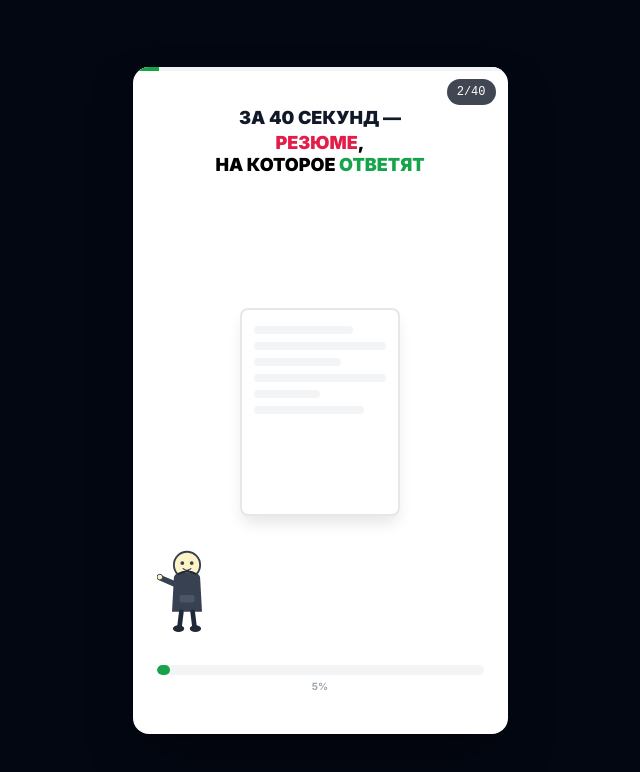
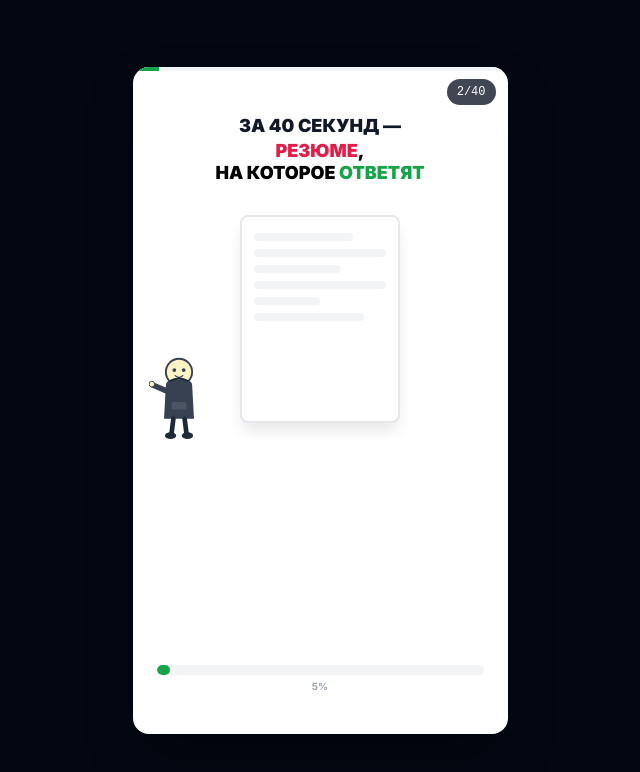
Before and after one commit to mytmen14-spec/resume, a React (Vite) app: page / in a window 1280 px wide. Both pictures are taken after a click on the button "▶ Запустить видео". Shown: the top 772 px of the page, without its empty margins (320-960 px from the left). Built offline with nearby package versions, Linux system fonts and the light colour scheme.

Commit message:
task snapshot 6b33fa4f-8ddc-4363-bf5b-92140d6541f1

```diff
--- a/src/App.tsx
+++ b/src/App.tsx
@@ -167,13 +167,10 @@ function IntroScene({ time }: { time: number }) {
   const opacity = time < 0.5 ? time / 0.5 : time > 5 ? (5.5 - time) / 0.5 : 1;
 
   return (
-    <div style={{ position: 'absolute', inset: 0, display: 'flex', flexDirection: 'column', alignItems: 'center', justifyContent: 'center', padding: '16px', opacity }}>
+    <div style={{ position: 'absolute', inset: 0, display: 'flex', flexDirection: 'column', alignItems: 'center', justifyContent: 'flex-start', padding: '16px', opacity }}>
       {/* Title */}
       <div style={{
-        position: 'absolute',
-        top: '40px',
-        left: '16px',
-        right: '16px',
+        marginTop: '32px',
         textAlign: 'center',
         opacity: time >= 0.8 ? 1 : 0,
         transform: time >= 0.8 ? 'scale(1)' : 'scale(0.5)',
@@ -198,7 +195,7 @@ function IntroScene({ time }: { time: number }) {
         border: '2px solid #e5e7eb',
         borderRadius: '8px',
         boxShadow: '0 10px 15px -3px rgba(0, 0, 0, 0.1)',
-        marginTop: '24px',
+        marginTop: '32px',
         transform: time < 0.6 ? 'translateY(120%)' : 'translateY(0)',
         transition: 'transform 0.6s ease-out',
       }}>
@@ -209,13 +206,13 @@ function IntroScene({ time }: { time: number }) {
         </div>
       </div>
 
-      {/* Character */}
+      {/* Character - positioned to the left of resume, below title */}
       <div style={{
         position: 'absolute',
-        bottom: '96px',
-        left: '24px',
+        top: '50%',
+        left: '16px',
+        transform: time >= 1.2 ? 'translateY(-50%)' : 'translate(-60px, -50%)',
         opacity: time >= 1.2 ? 1 : 0,
-        transform: time >= 1.2 ? 'translateX(0)' : 'translateX(-60px)',
         transition: 'all 0.5s ease-out',
       }}>
         <Character pointing />
```
